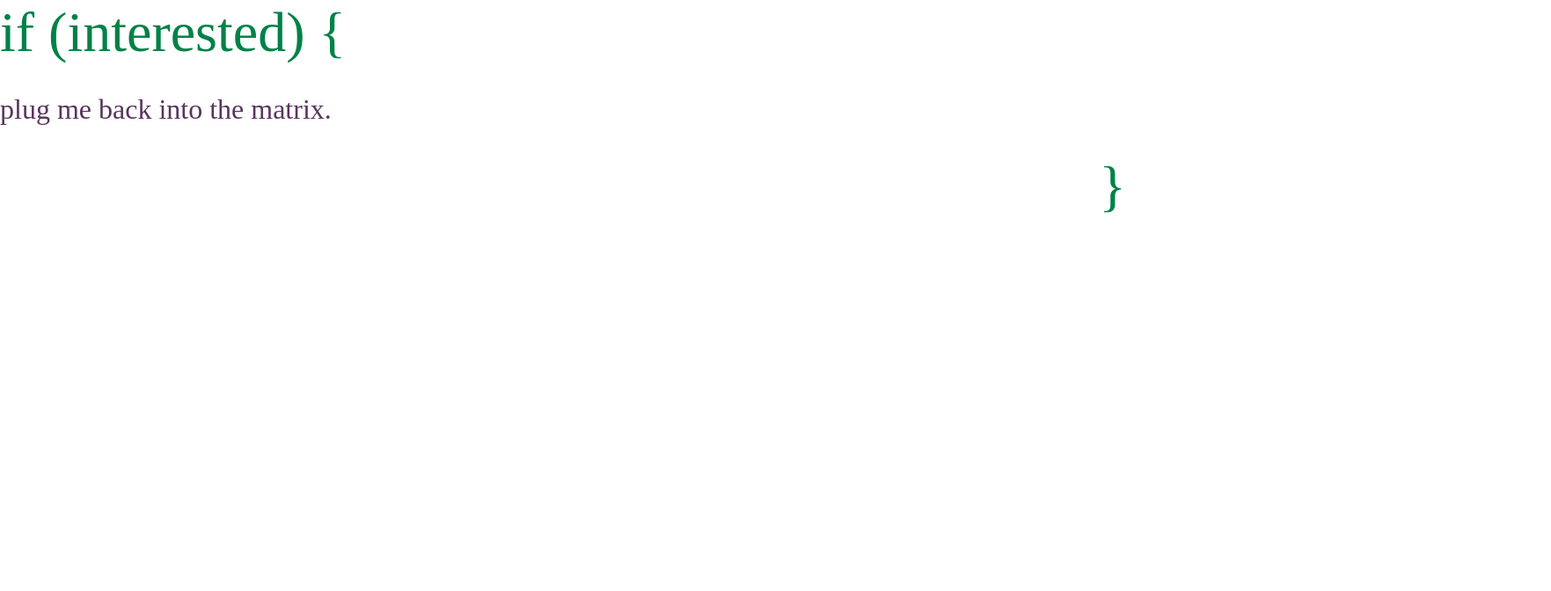
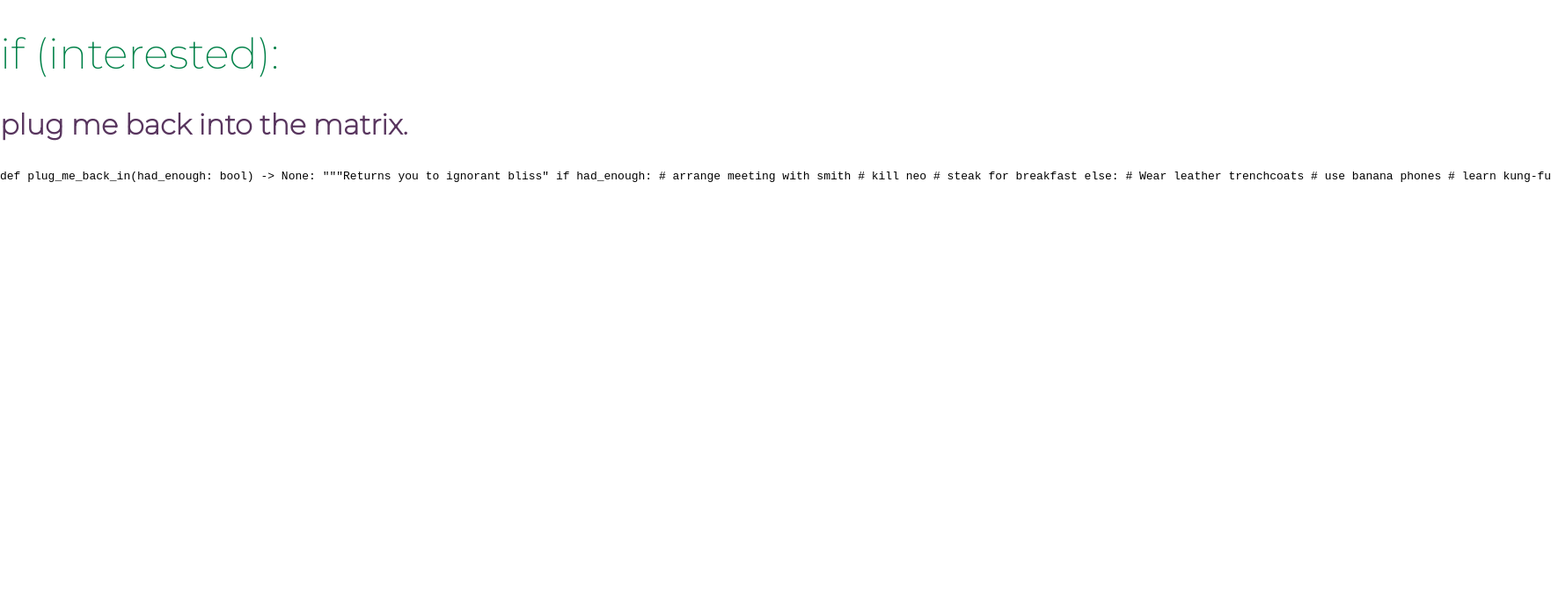
Before and after one commit to markstanden/if-interested--kotlin, a Next.js app: page / in a window 1280 px wide. Shown: the top 672 px of the page at 88% size, 1763 px wide, since content can reach past the window. Built offline with nearby package versions, Linux system fonts and the light colour scheme.

Commit message:
working on title page

```diff
--- a/components/Header.jsx
+++ b/components/Header.jsx
@@ -1,12 +1,18 @@
 function Header(props) {
   return (
     <header className="header">
-      if (interested) {'{'}
+      <h1 className="main_title">if (interested){props.language == 'python' ? ':' : '{'}</h1>
+
+      {props.children}
+
+      <p className="main_title">{props.language == 'python' ? '' : '}'}</p>
+
       <style jsx>
         {`
-          .header {
-            font-family: var(--font-code);
-            font-size: 4rem;
+          .main_title {
+            font-family: var(--font-primary);
+            font-size: 3rem;
+            font-weight: 300;
 
             text-align: left;
             color: var(--color-primary);
--- a/components/Hero.jsx
+++ b/components/Hero.jsx
@@ -2,6 +2,18 @@ function Hero(props) {
   return (
     <>
       <p className="hero__subtitle">plug me back into the matrix.</p>
+      <pre className="language-python"><code className="code">
+        def plug_me_back_in(had_enough: bool) -> None:
+            """Returns you to ignorant bliss"
+            if had_enough:
+                # arrange meeting with smith
+                # kill neo
+                # steak for breakfast
+            else:
+                # Wear leather trenchcoats
+                # use banana phones
+                # learn kung-fu
+      </code></pre>
       {/* <h1 className={`${styles.hero__title} ${styles.hero__title_closing}`}>{'}'}</h1> */}
       {/* <picture>
         <!-- 1380px / 16 -->
@@ -34,7 +46,8 @@ function Hero(props) {
 
       <style jsx>{`
         .hero__subtitle {
-          font-family: var(--font-code);
+          font-family: var(--font-primary);
+          font-weight: 600;
           font-size: 2rem;
           color: var(--color-secondary);
         }
--- a/components/NavBar.jsx
+++ b/components/NavBar.jsx
@@ -26,7 +26,7 @@ function NavBar(props) {
         <a href="#">Blog</a>
         <a href="#">Stack</a>
         <a href="#">Markdown</a>
-        <a href="#">Github</a>
+        <a href="https://www.github.com/markstanden">Github</a>
         <a href="#">Author</a>
       </NavMenu>
     </nav>
--- a/components/NavMenu.jsx
+++ b/components/NavMenu.jsx
@@ -53,13 +53,14 @@ function NavMenu(props) {
 
           .navMenu_list_items {
             padding-top: 1.5vh;
-            font-size: 1.5rem;
-            font-weight: 300;
+            font-family: inherit;
+            font-size: 2rem;
+            font-weight: 600;
             text-shadow: 0.5px 0.5px 10px var(--color-shadow);
           }
           .navMenu_list_items :hover {
             transform: translate(0, -1px);
-            text-shadow: 0.5px 1.5px 10px var(--color-shadow);
+            text-shadow: 0.5px 1.5px 15px var(--color-shadow);
           }
 
           .navMenu_list_items :active {
--- a/pages/index.tsx
+++ b/pages/index.tsx
@@ -6,9 +6,9 @@ import NavBar from '../components/NavBar'
 function Home() {
   return (
     <>
-      <Header />
-      <Hero />
-      <Footer />
+      <Header language="python">
+        <Hero />
+      </Header>
       <NavBar />
     </>
   )
--- a/styles/globals.css
+++ b/styles/globals.css
@@ -1,3 +1,5 @@
+@import url('https://fonts.googleapis.com/css2?family=Fira+Code:wght@300&family=Montserrat:wght@200&display=swap');
+
 html,
 body {
   padding: 0;
@@ -16,9 +18,9 @@ a {
 
 :root {
   /* Font */
-  @import url('https://fonts.googleapis.com/css2?family=Fira+Code:wght@300&family=Montserrat:wght@200&display=swap');
   font-family: 'Montserrat', Roboto, Oxygen, Ubuntu, Cantarell, -apple-system, BlinkMacSystemFont, 'Segoe UI',
     'Open Sans', 'Helvetica Neue', sans-serif;
+  --font-primary: 'Montserrat';
   --font-secondary: 'Fira Sans';
   --font-code: 'Fira Code';
 
@@ -26,6 +28,7 @@ a {
   --color-secondary: #58355e; /* english violet */
 
   --color-background: rgba(255, 255, 255, 1);
+  //--color-background: rgba(255, 255, 0, 1);
   --color-shadow: rgba(0, 0, 0, 0.5);
 
   --size-border: 4px;
```
